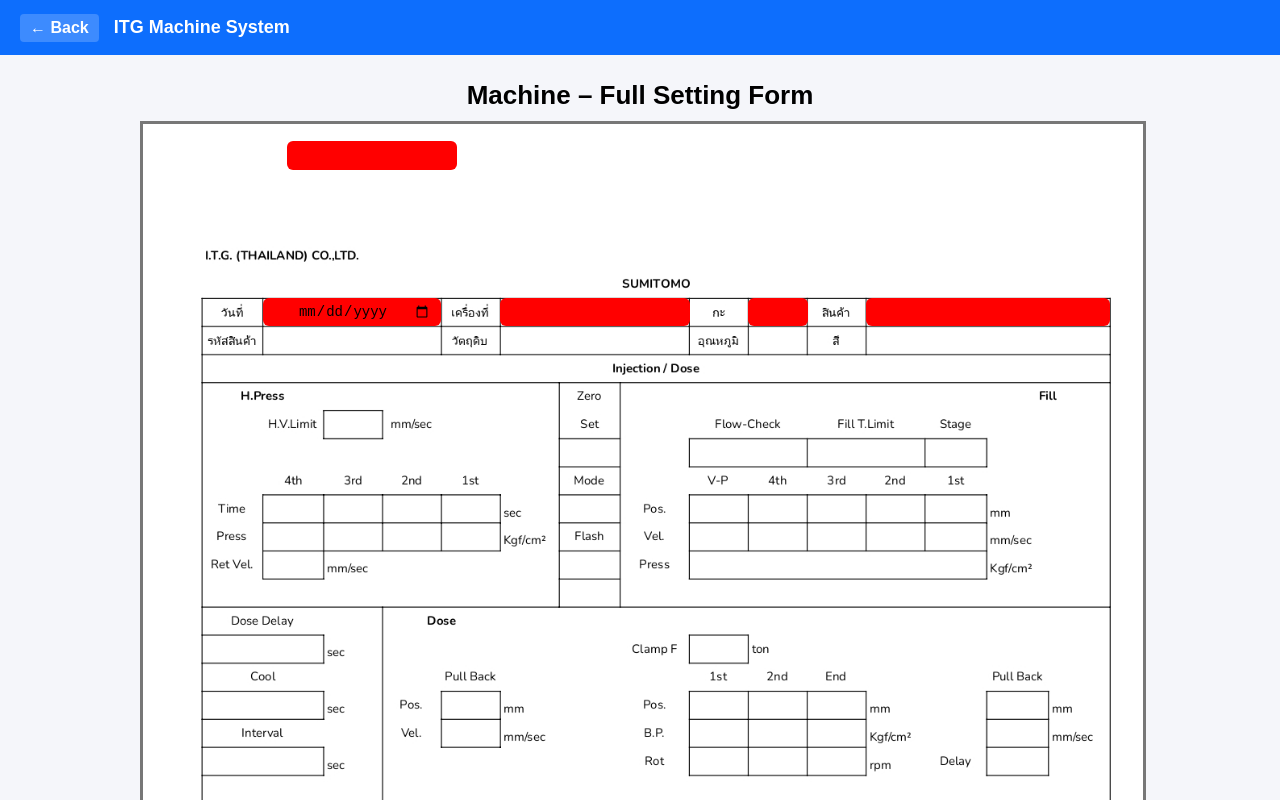
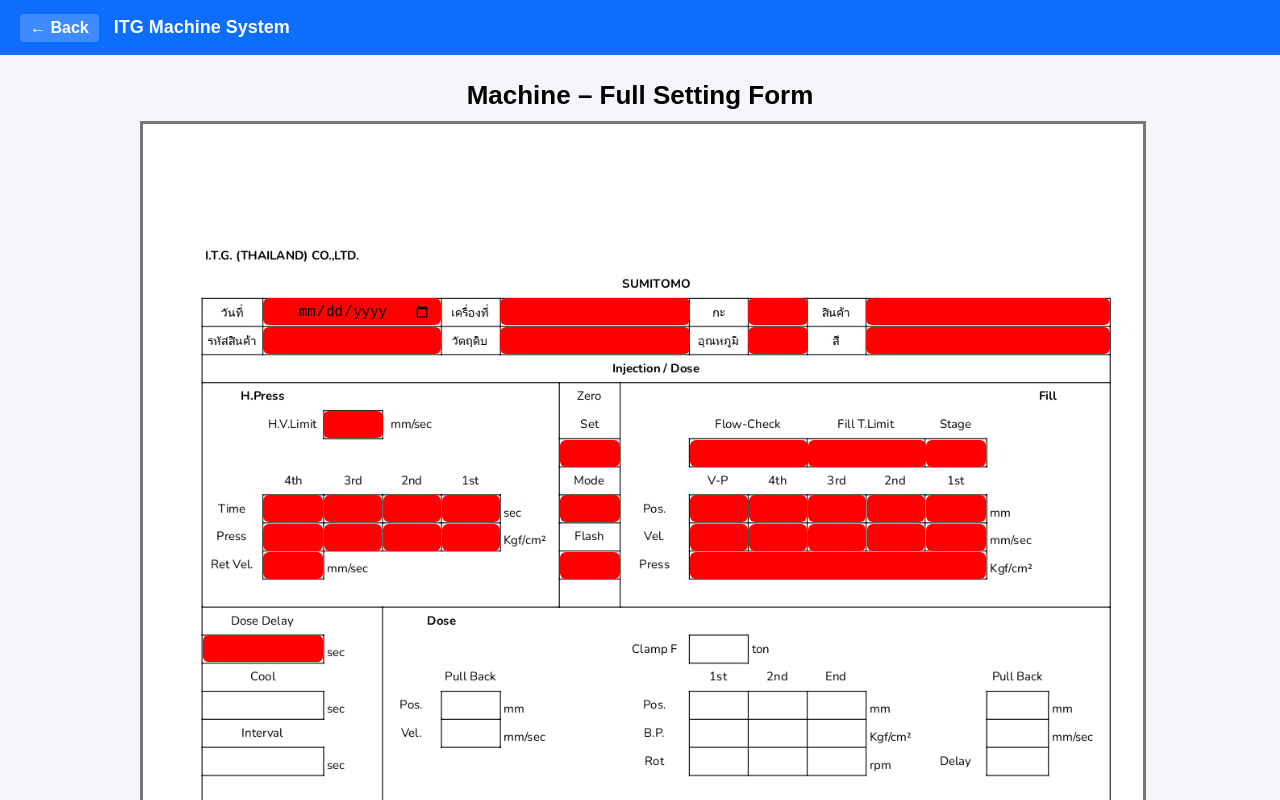
Before and after one commit to Krittapas2004/ITG, a React (Vite) app: page /ITG/machine/1/form in a window 1280 px wide. Shown: the top 800 px of the page. Built offline with nearby package versions, Linux system fonts and the light colour scheme.

Commit message:
input field styling

```diff
--- a/src/pages/MachineForm/MachineForm.css
+++ b/src/pages/MachineForm/MachineForm.css
@@ -100,10 +100,10 @@
 
 .form-input {
   position: absolute;
-  background: red ;
+  background: red;
   text-align: center;
   font-size: 14px;
-  height: 2%;
+  height: 1.9%;
   outline: none;
   border: none;
   box-shadow: none;
@@ -114,7 +114,6 @@
   border: none;
   box-shadow: none;
 }
-
 
 #date-input {
   width: 17.8%;
@@ -141,7 +140,199 @@
 }
 
 #part-number-input {
-  width: 17%;
-  top: 1%;
-  left: 14.7%;
+  width: 17.8%;
+  top: 14%;
+  left: 12.3%;
 }
+
+#material-input {
+  width: 19%;
+  top: 14%;
+  left: 36%;
+}
+
+#temperature-input {
+  width: 6%;
+  top: 14%;
+  left: 60.8%;
+}
+
+#color-input {
+  width: 24.4%;
+  top: 14%;
+  left: 72.6%;
+}
+
+#hv-limit-input {
+  width: 6%;
+  top: 19.9%;
+  left: 18.3%;
+}
+
+#time-4th-input {
+  width: 6%;
+  top: 25.8%;
+  left: 12.3%;
+}
+
+#time-3rd-input {
+  width: 5.8%;
+  top: 25.8%;
+  left: 18.4%;
+}
+
+#time-2nd-input {
+  width: 5.8%;
+  top: 25.8%;
+  left: 24.3%;
+}
+
+#time-1st-input {
+  width: 5.8%;
+  top: 25.8%;
+  left: 30.2%;
+}
+
+#press-4th-input {
+  width: 6%;
+  top: 27.8%;
+  left: 12.3%;
+}
+
+#press-3rd-input {
+  width: 5.8%;
+  top: 27.8%;
+  left: 18.4%;
+}
+
+#press-2nd-input {
+  width: 5.8%;
+  top: 27.8%;
+  left: 24.3%;
+}
+
+#press-1st-input {
+  width: 5.8%;
+  top: 27.8%;
+  left: 30.2%;
+}
+
+#ret-vel-input {
+  width: 6%;
+  top: 29.8%;
+  left: 12.3%;
+}
+
+#zero-set-input {
+  width: 6%;
+  top: 21.9%;
+  left: 42%;
+}
+
+#mode-input {
+  width: 6%;
+  top: 25.8%;
+  left: 42%;
+}
+
+#flash-input {
+  width: 6%;
+  top: 29.8%;
+  left: 42%;
+}
+
+#flow-check-input {
+  width: 11.8%;
+  top: 21.9%;
+  left: 55%;
+}
+
+#fill-t-limit-input {
+  width: 11.8%;
+  top: 21.9%;
+  left: 66.8%;
+}
+
+#stage-input {
+  width: 6%;
+  top: 21.9%;
+  left: 78.6%;
+}
+
+#pos-vp-input {
+  width: 5.8%;
+  top: 25.8%;
+  left: 55%;
+}
+
+#pos-4th-input {
+  width: 5.8%;
+  top: 25.8%;
+  left: 60.9%;
+}
+
+#pos-3rd-input {
+  width: 5.8%;
+  top: 25.8%;
+  left: 66.8%;
+}
+
+#pos-2nd-input {
+  width: 5.8%;
+  top: 25.8%;
+  left: 72.7%;
+}
+
+#pos-1st-input {
+  width: 6%;
+  top: 25.8%;
+  left: 78.6%;
+}
+
+#vel-vp-input {
+  width: 5.8%;
+  top: 27.8%;
+  left: 55%;
+}
+
+#vel-4th-input {
+  width: 5.8%;
+  top: 27.8%;
+  left: 60.9%;
+}
+
+#vel-3rd-input {
+  width: 5.8%;
+  top: 27.8%;
+  left: 66.8%;
+}
+
+#vel-2nd-input {
+  width: 5.8%;
+  top: 27.8%;
+  left: 72.7%;
+}
+
+#vel-1st-input {
+  width: 6%;
+  top: 27.8%;
+  left: 78.6%;
+}
+
+#fill-press-input {
+  width: 29.6%;
+  top: 29.8%;
+  left: 55%;
+}
+
+#dose-delay-input {
+  width: 12%;
+  top: 35.6%;
+  left: 6.3%;
+}
+
+#cool-time-input {
+  width: 12%;
+  top: 35.6%;
+  left: 6.3%;
+}
--- a/src/pages/MachineForm/MachineForm.jsx
+++ b/src/pages/MachineForm/MachineForm.jsx
@@ -17,7 +17,64 @@ export default function MachineForm() {
     shift: "",
     part_name: "",
     part_number: "",
+    material: "",
+    temperature: "",
+    color: "",
+    hv_limit: "",
+    time_4th: "",
+    time_3rd: "",
+    time_2nd: "",
+    time_1st: "",
+    press_4th: "",
+    press_3rd: "",
+    press_2nd: "",
+    press_1st: "",
+    ret_vel: "",
+    zero_set: "",
+    mode: "",
+    flash: "",
   });
+
+  const formFields = [
+    { name: 'date', id: 'date-input', type: 'date' },
+    { name: 'machine_number', id: 'machine-number-input', type: 'text' },
+    { name: 'shift', id: 'shift-input', type: 'text' },
+    { name: 'part_name', id: 'part-name-input', type: 'text' },
+    { name: 'part_number', id: 'part-number-input', type: 'text' },
+    { name: 'material', id: 'material-input', type: 'text' },
+    { name: 'temperature', id: 'temperature-input', type: 'text' },
+    { name: 'color', id: 'color-input', type: 'text' },
+    { name: 'hv_limit', id: 'hv-limit-input', type: 'text', unit: "mm/sec" },
+    { name: 'time_4th', id: 'time-4th-input', type: 'text' },
+    { name: 'time_3rd', id: 'time-3rd-input', type: 'text' },
+    { name: 'time_2nd', id: 'time-2nd-input', type: 'text' },
+    { name: 'time_1st', id: 'time-1st-input', type: 'text' },
+    { name: 'press_4th', id: 'press-4th-input', type: 'text' },
+    { name: 'press_3rd', id: 'press-3rd-input', type: 'text' },
+    { name: 'press_2nd', id: 'press-2nd-input', type: 'text' },
+    { name: 'press_1st', id: 'press-1st-input', type: 'text' },
+    { name: 'ret_vel', id: 'ret-vel-input', type: 'text' },
+    { name: 'zero_set', id: 'zero-set-input', type: 'text' },
+    { name: 'mode', id: 'mode-input', type: 'text' },
+    { name: 'flash', id: 'flash-input', type: 'text' },
+    { name: 'flow_check', id: 'flow-check-input', type: 'text' },
+    { name: 'fill_t_limit', id: 'fill-t-limit-input', type: 'text' },
+    { name: 'stage', id: 'stage-input', type: 'text' },
+    { name: 'pos_vp', id: 'pos-vp-input', type: 'text' },
+    { name: 'pos_4th', id: 'pos-4th-input', type: 'text' },
+    { name: 'pos_3rd', id: 'pos-3rd-input', type: 'text' },
+    { name: 'pos_2nd', id: 'pos-2nd-input', type: 'text' },
+    { name: 'pos_1st', id: 'pos-1st-input', type: 'text' },
+    { name: 'vel_vp', id: 'vel-vp-input', type: 'text' },
+    { name: 'vel_4th', id: 'vel-4th-input', type: 'text' },
+    { name: 'vel_3rd', id: 'vel-3rd-input', type: 'text' },
+    { name: 'vel_2nd', id: 'vel-2nd-input', type: 'text' },
+    { name: 'vel_1st', id: 'vel-1st-input', type: 'text' },
+    { name: 'fill_press', id: 'fill-press-input', type: 'text' },
+    { name: 'dose_delay', id: 'dose-delay-input', type: 'text' },
+    { name: 'cool_time', id: 'cool-time-input', type: 'text' },
+    { name: 'interval_time', id: 'interval-time-input', type: 'text' },
+  ];
 
   useEffect(() => {
     if (decodedPartName && machineId) {
@@ -145,61 +202,21 @@ export default function MachineForm() {
             className="reference-image"
           />
 
-          {/* Date Input */}
-          <input
-            type="date"
-            className="form-input"
-            id="date-input"
-            name="date"
-            value={form.date}
-            onChange={handleChange}
-            disabled={!!recordId}
-          />
+          {formFields.map((field) => (
+            <div key={field.id} className="input-group">
+              <label htmlFor={field.id}>{field.label}</label>
+              <input
+                type={field.type}
+                className="form-input"
+                id={field.id}
+                name={field.name}
+                value={form[field.name]} // Dynamically gets the right value
+                onChange={(e) => handleChange(e, InputMode.NO_THAI)}
+                disabled={!!recordId}
+              />
+            </div>
+          ))}
 
-          {/* Machine Number Input */}
-          <input
-            type="text"
-            inputMode="numeric"
-            className="form-input"
-            id="machine-number-input"
-            name="machine_number"
-            value={form.machine_number}
-            onChange={(e) => handleChange(e, InputMode.ONLY_NUMBER)}
-            disabled={!!recordId}
-          />
-
-          {/* Shift Input */}
-          <input
-            type="text"
-            className="form-input"
-            id="shift-input"
-            name="shift"
-            value={form.shift}
-            onChange={(e) => handleChange(e, InputMode.NO_THAI)}
-            disabled={!!recordId}
-          />
-
-          {/* Part Name Input */}
-          <input
-            type="text"
-            className="form-input"
-            id="part-name-input"
-            name="part_name"
-            value={form.part_name}
-            onChange={(e) => handleChange(e, InputMode.NO_THAI)}
-            disabled={!!recordId}
-          />
-
-          {/* Part Number Input */}
-          <input
-            type="text"
-            className="form-input"
-            id="part-number-input"
-            name="part_number"
-            value={form.part_number}
-            onChange={(e) => handleChange(e, InputMode.NO_THAI)}
-            disabled={!!recordId}
-          />
 
           {!recordId && (
             <button className="save-btn" onClick={saveData}>
```
